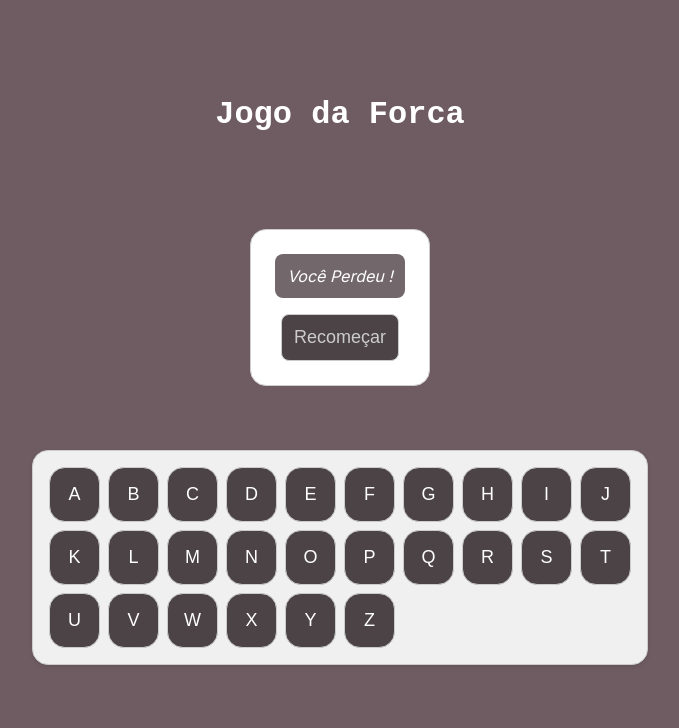
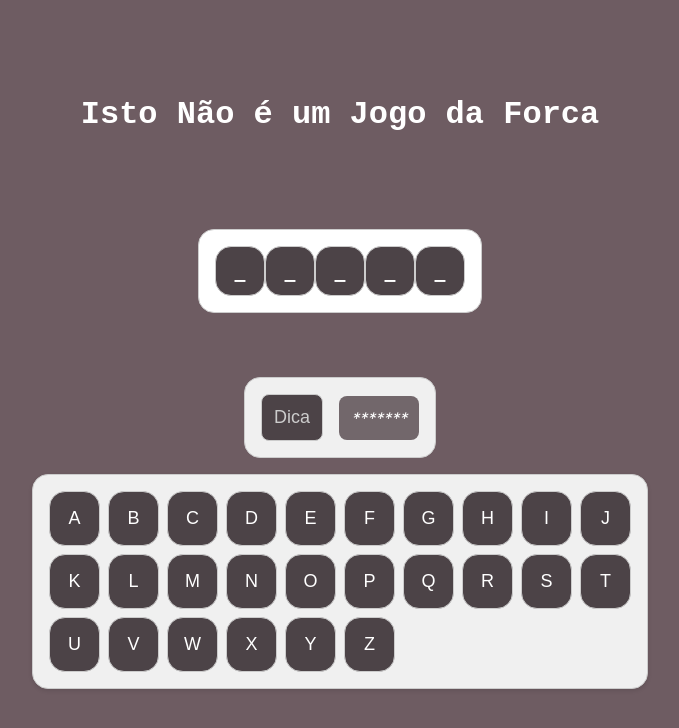
Before and after one commit to Syggnus/Jogo-da-Forca, a Next.js app: page / in a window 1280 px wide. Shown: the top 728 px of the page, without its empty margins (300-979 px from the left). Built offline with nearby package versions, Linux system fonts and the light colour scheme.

Commit message:
feat: Dica

```diff
--- a/src/app/page.js
+++ b/src/app/page.js
@@ -9,19 +9,29 @@ function gerarIndiceAleatorio() {
 }
 
 export default function Home() {
-  const [palavra, setPalavra] = useState("");
+  const [forca, setForca] = useState({ palavra: "", dica: "" });
   const [letras, setLetras] = useState([""]);
   const [letrasEscolhidas, setLetrasEscolhidas] = useState([""]);
-  const [erros, setErros] = useState(9);
+  const [erros, setErros] = useState(0);
+  const [mostrarDica, setMostrarDica] = useState(false);
+  const [venceu, setVenceu] = useState(false);
+
+  function handleNovaForca() {
+    const index = gerarIndiceAleatorio();
+    setForca((forcaAnterior) => ({
+      ...forcaAnterior,
+      palavra: listaDePalavras[index].palavra.toUpperCase(),
+      dica: listaDePalavras[index].dica.toUpperCase(),
+    }));
+  }
 
   useEffect(() => {
-    const index = gerarIndiceAleatorio();
-    setPalavra(listaDePalavras[index].palavra.toUpperCase());
+    handleNovaForca();
   }, []);
 
   var letrasDaForca = [];
-  for (let i = 0; i < palavra.length; i++) {
-    letrasDaForca.push(palavra[i]);
+  for (let i = 0; i < forca.palavra.length; i++) {
+    letrasDaForca.push(forca.palavra[i]);
   }
 
   function checkLetrasEscolhidas(letra) {
@@ -29,6 +39,13 @@ export default function Home() {
 
     if (letrasDaForca.includes(letra)) {
       setLetras((prevLetra) => [...prevLetra, letra]);
+
+      const todasLetrasAdivinhadas = letrasDaForca.every((letraForca) =>
+        letras.includes(letraForca)
+      );
+      if (todasLetrasAdivinhadas) {
+        setVenceu(() => true);
+      }
     } else if (erros <= 8) {
       setErros((prevContador) => prevContador + 1);
     }
@@ -38,18 +55,22 @@ export default function Home() {
     setLetras((prevLetter) => []);
     setErros((prevCount) => 0);
     setLetrasEscolhidas((prevLetter) => []);
-    const index = gerarIndiceAleatorio();
-    setPalavra(listaDePalavras[index].palavra.toUpperCase());
+    handleNovaForca();
   }
+
+  function handleMostrarDica() {
+    setMostrarDica(!mostrarDica);
+  }
+
   return (
     <>
       <main className={styles.main}>
-        <h1 className={styles.title}>Jogo da Forca</h1>
+        <h1 className={styles.title}>Isto Não é um Jogo da Forca</h1>
         <div className={styles.letterBox}>
           {erros > 8 ? (
             <>
               <div className={styles.lostBox}>
-                <div className={styles.resetText}>Você Perdeu !</div>
+                <div className={styles.resetText}>Você Perdeu!</div>
                 <button
                   className={styles.resetButton}
                   onClick={handleResetarJogo}
@@ -58,6 +79,16 @@ export default function Home() {
                 </button>
               </div>
             </>
+          ) : venceu ? (
+            <div className={styles.wonBox}>
+              <div className={styles.resetText}>Você Venceu!</div>
+              <button
+                className={styles.resetButton}
+                onClick={handleResetarJogo}
+              >
+                Recomeçar
+              </button>
+            </div>
           ) : (
             letrasDaForca.map((letra, index) => {
               if (letra == " ") {
@@ -71,6 +102,17 @@ export default function Home() {
             })
           )}
         </div>
+        <div className={styles.hintBox}>
+          <button
+            onClick={() => handleMostrarDica()}
+            className={styles.hintButton}
+          >
+            Dica
+          </button>
+          <p className={styles.hintText}>
+            {mostrarDica ? forca.dica : "*******"}
+          </p>
+        </div>
         <Teclado
           key={2}
           checarLetrasHandle={checkLetrasEscolhidas}
--- a/src/app/page.module.css
+++ b/src/app/page.module.css
@@ -136,6 +136,7 @@
   background-color: #f0f0f0;
   border: 1px solid #ccc;
   border-radius: 1rem;
+  margin-bottom: 1rem;
 }
 
 .hintButton {
```
